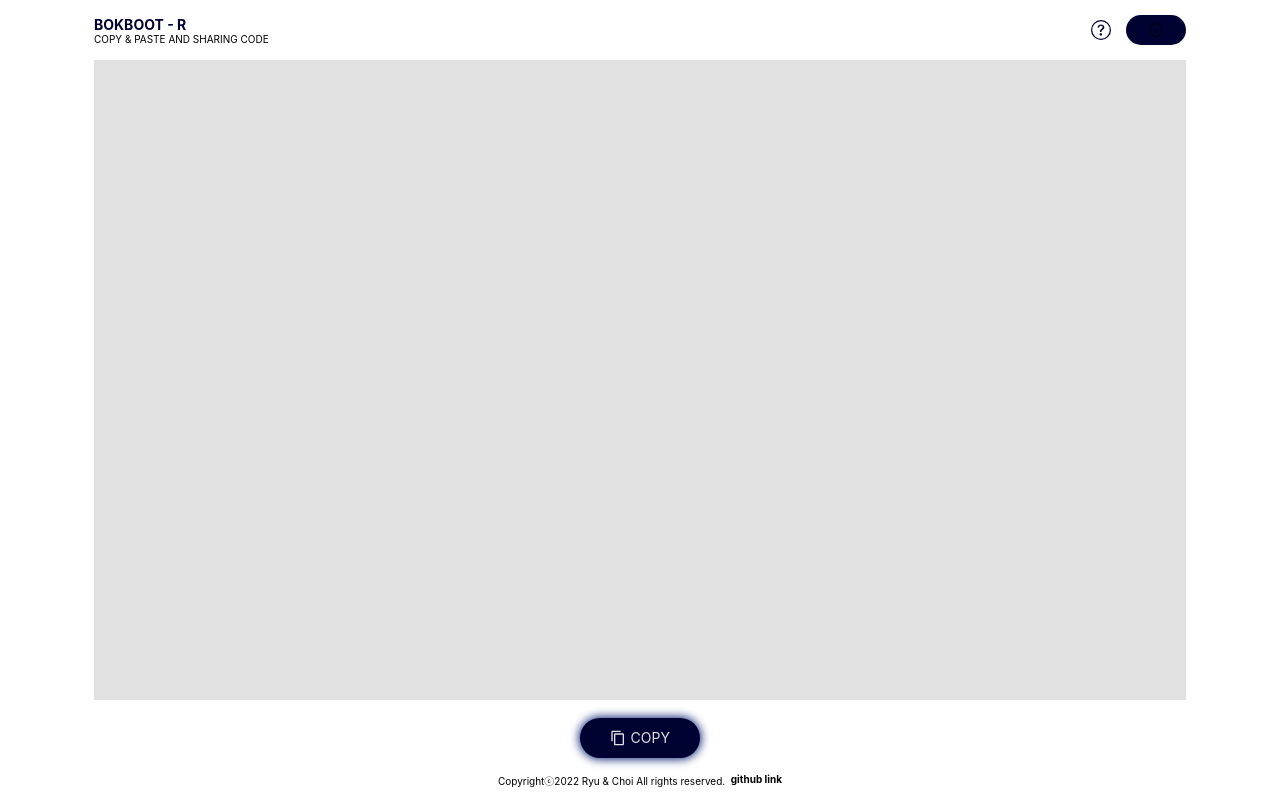
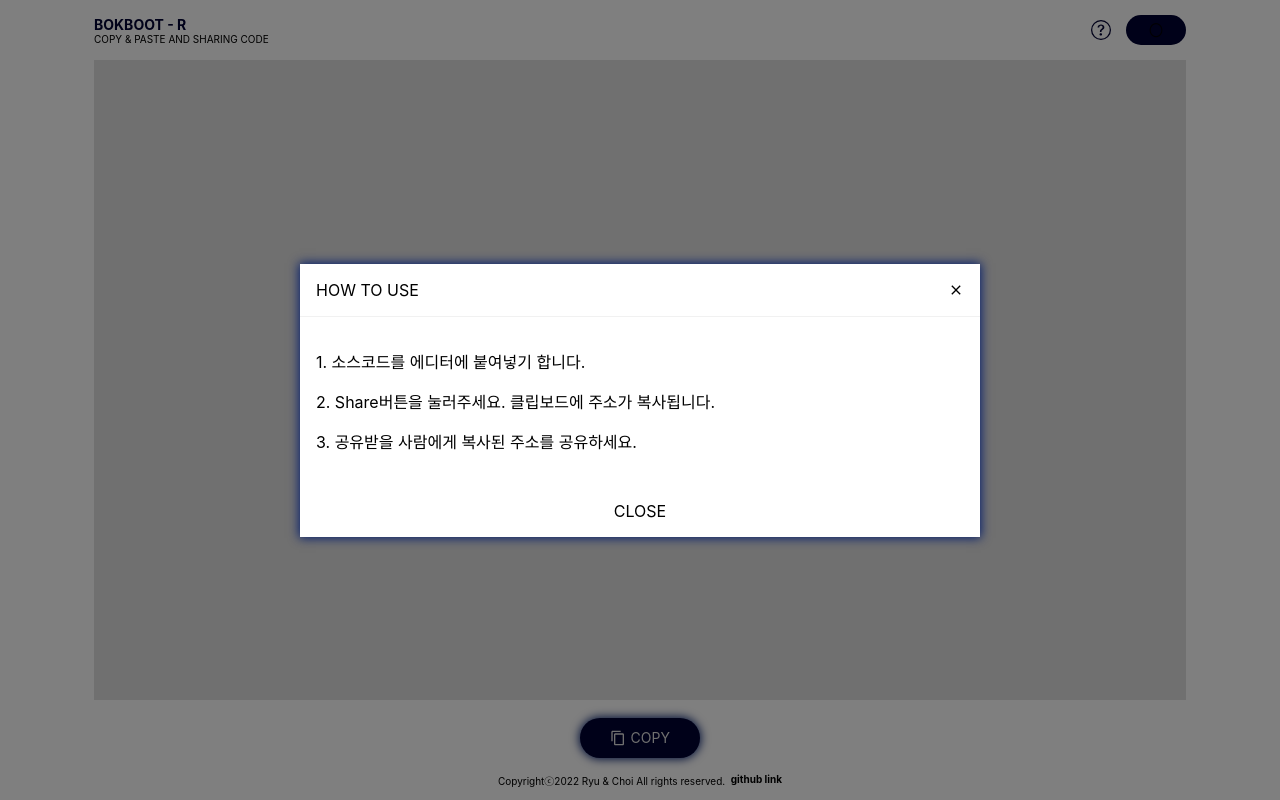
Before and after one commit to ryuhojin/BOKBOOT-UI, a React app: page /read in a window 1280 px wide. Both pictures are taken after a click on the element 1101 px from the left and 30 px from the top of the page. Built offline with nearby package versions, Linux system fonts and the light colour scheme; a web font is replaced by a local one.

Commit message:
업데이트 : 팝업 , 파비콘, 디밍

```diff
--- a/config/webpack.common.js
+++ b/config/webpack.common.js
@@ -20,6 +20,7 @@ module.exports = {
   plugins: [
     new HtmlWebpackPlugin({
       template: "public/index.html",
+      favicon: "public/favicon.ico",
     }),
     new webpack.ProvidePlugin({
       React: "react",
--- a/src/components/base/Btn.tsx
+++ b/src/components/base/Btn.tsx
@@ -5,9 +5,9 @@ interface Props {
   text: string;
 }
 
-const Btn = ({ icon, text }: Props) => {
+const Btn = ({ icon, text, ...rest }: Props) => {
   return (
-    <S.BtnLayout>
+    <S.BtnLayout {...rest}>
       {icon}&nbsp;<span>{text}</span>
     </S.BtnLayout>
   );
--- a/src/components/base/BtnIcon.tsx
+++ b/src/components/base/BtnIcon.tsx
@@ -2,9 +2,10 @@ import * as S from "./style/StyledBtnIcon";
 
 interface Props {
   icon: JSX.Element;
+  onClick: () => void;
 }
 
-const IconBtn = ({ icon }: Props) => {
-  return <S.BtnIconLayout>{icon}</S.BtnIconLayout>;
+const IconBtn = ({ icon, onClick }: Props) => {
+  return <S.BtnIconLayout onClick={onClick}>{icon}</S.BtnIconLayout>;
 };
 export default IconBtn;
--- a/src/components/base/Dim.tsx
+++ b/src/components/base/Dim.tsx
@@ -1,6 +1,8 @@
 import * as S from "./style/StyledDim";
-
-const Dim = () => {
-  return <S.DimLayout />;
+interface Props {
+  isDim: boolean;
+}
+const Dim = ({ isDim }: Props) => {
+  return isDim ? <S.DimLayout /> : <></>;
 };
 export default Dim;
--- a/src/components/base/Header.tsx
+++ b/src/components/base/Header.tsx
@@ -3,8 +3,10 @@ import { Link, useLocation } from "react-router-dom";
 import BtnIcon from "./BtnIcon";
 import * as S from "./style/StyledHeader";
 import { BsQuestionCircle } from "react-icons/bs";
+import usePopup from "@/libs/hooks/usePopup";
 const Header = () => {
   const [theme, onToggle] = useTheme();
+  const [, showPopup] = usePopup();
   const location = useLocation();
   return (
     <S.HaaderLayout>
@@ -21,7 +23,16 @@ const Header = () => {
             </S.HeaderDescription>
           </S.HeaderLeft>
           <S.HeaderRight>
-            <BtnIcon icon={<BsQuestionCircle />} />
+            <BtnIcon
+              icon={<BsQuestionCircle />}
+              onClick={() => {
+                showPopup([
+                  "1. 소스코드를 에디터에 붙여넣기 합니다.",
+                  "2. Share버튼을 눌러주세요. 클립보드에 주소가 복사됩니다.",
+                  "3. 공유받을 사람에게 복사된 주소를 공유하세요.",
+                ]);
+              }}
+            />
             <S.HeaderDarkModeWrapper>
               <input
                 id="darkMode"
--- a/src/components/base/Popup.tsx
+++ b/src/components/base/Popup.tsx
@@ -1,22 +1,35 @@
 import * as S from "./style/StyledPopup";
 import { MdOutlineClose } from "react-icons/md";
+
 interface Props {
-  children: JSX.Element | JSX.Element[];
+  messages: string[];
+  closePopup: (e: any) => void;
 }
-const Popup = ({ children }: Props) => {
-  return (
-    <S.PopupLayout>
+const Popup = ({ messages, closePopup }: Props) => {
+  return messages.length ? (
+    <S.PopupLayout onClick={(e) => closePopup(e)}>
       <S.PopupContainer>
         <S.PopupWrapperHeader>
-          <span>Notice</span>
-          <MdOutlineClose />
+          <span>HOW TO USE</span>
+          <MdOutlineClose
+            onClick={(e) => closePopup(e)}
+            style={{ cursor: "pointer" }}
+          />
         </S.PopupWrapperHeader>
-        <S.PopupWrapperBody>{children}</S.PopupWrapperBody>
+        <S.PopupWrapperBody>
+          {messages.map((v, i) => (
+            <p key={i}>{v}</p>
+          ))}
+        </S.PopupWrapperBody>
         <S.PopupWrapperFooter>
-          <span>Close</span>
+          <span onClick={(e) => closePopup(e)} style={{ cursor: "pointer" }}>
+            CLOSE
+          </span>
         </S.PopupWrapperFooter>
       </S.PopupContainer>
     </S.PopupLayout>
+  ) : (
+    <></>
   );
 };
 export default Popup;
--- a/src/components/read/ReaderBtn.tsx
+++ b/src/components/read/ReaderBtn.tsx
@@ -4,8 +4,8 @@ import { MdContentCopy } from "react-icons/md";
 
 const ReadBtn = ({ ...rest }) => {
   return (
-    <S.ReadBtnLayout {...rest}>
-      <Btn icon={<MdContentCopy />} text="COPY" />
+    <S.ReadBtnLayout>
+      <Btn icon={<MdContentCopy />} text="COPY" {...rest}/>
     </S.ReadBtnLayout>
   );
 };
--- a/src/components/write/WriteBtn.tsx
+++ b/src/components/write/WriteBtn.tsx
@@ -4,8 +4,8 @@ import { MdOutlineShare } from "react-icons/md";
 
 const WriteBtn = ({ ...rest }) => {
   return (
-    <S.WriteBtnLayout {...rest}>
-      <Btn icon={<MdOutlineShare />} text="SHARE" />
+    <S.WriteBtnLayout>
+      <Btn icon={<MdOutlineShare />} text="SHARE" {...rest} />
     </S.WriteBtnLayout>
   );
 };
--- a/src/containers/base/Core.tsx
+++ b/src/containers/base/Core.tsx
@@ -1,16 +1,17 @@
 import Dim from "@/components/base/Dim";
 import Popup from "@/components/base/Popup";
+import useDim from "@/libs/hooks/useDim";
+import usePopup from "@/libs/hooks/usePopup";
 import Message from "./Message";
 
 const Core = () => {
+  const [messages, , closePopup] = usePopup();
+  const [isDim] = useDim();
+
   return (
     <>
-      {/* <Popup>
-        <p>1. Copy your code and Paste Editor</p>
-        <p>2. Push Share Button</p>
-        <p>3. Paste Clipboard and Share your friends</p>
-      </Popup>
-      <Dim /> */}
+      <Popup messages={messages} closePopup={closePopup} />
+      <Dim isDim={isDim} />
       <Message />
     </>
   );
--- /dev/null
+++ b/src/libs/hooks/useDim.ts
@@ -0,0 +1,21 @@
+import { useCallback } from "react";
+import { useRecoilState } from "recoil";
+import { dimState, popupState } from "../store/atom";
+
+const useDim = () => {
+  const [isDim, setIsDim] = useRecoilState(dimState);
+  const [, setMessages] = useRecoilState(popupState);
+
+  const showDim = useCallback(() => setIsDim(true), []);
+  const closeDim = useCallback(() => {
+    setMessages([]);
+    setIsDim(false);
+  }, []);
+
+  return [isDim, showDim, closeDim] as [
+    typeof isDim,
+    typeof showDim,
+    typeof closeDim
+  ];
+};
+export default useDim;
--- /dev/null
+++ b/src/libs/hooks/usePopup.ts
@@ -0,0 +1,28 @@
+import { useCallback, useState } from "react";
+import { useRecoilState } from "recoil";
+import { dimState, popupState } from "../store/atom";
+import useDim from "./useDim";
+
+const usePopup = () => {
+  const [messages, setMessages] = useRecoilState(popupState);
+  const [, setIsDim] = useRecoilState(dimState);
+  const [, showDim, closeDim] = useDim();
+
+  const showPopup = useCallback((message: string[]) => {
+    setIsDim(true);
+    setMessages(message);
+  }, []);
+
+  const closePopup = useCallback((e: any) => {
+    if (e.currentTarget == e.target) {
+      setIsDim(false);
+      setMessages([]);
+    }
+  }, []);
+  return [messages, showPopup, closePopup] as [
+    typeof messages,
+    typeof showPopup,
+    typeof closePopup
+  ];
+};
+export default usePopup;
--- a/src/libs/store/atom.ts
+++ b/src/libs/store/atom.ts
@@ -16,4 +16,14 @@ const messageState = atom<string[]>({
   default: [],
 });
 
-export { themeState, messageState };
+const popupState = atom<string[]>({
+  key: "popupState",
+  default: [],
+});
+
+const dimState = atom<boolean>({
+  key: "dimState",
+  default: false,
+});
+
+export { themeState, messageState, popupState, dimState };
```
Also changed, not shown: 1 other file (tests, documents, lock files or other folders).
